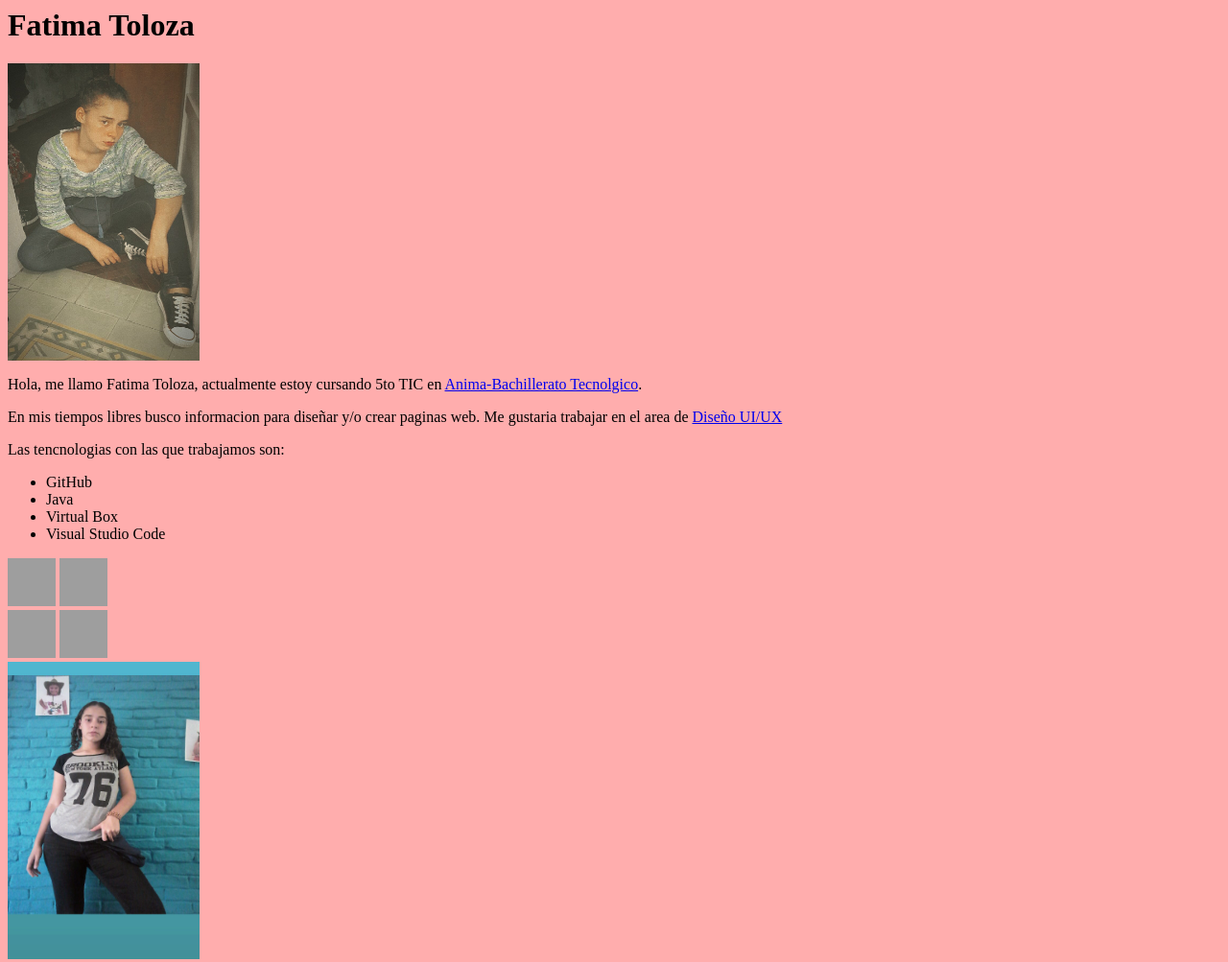
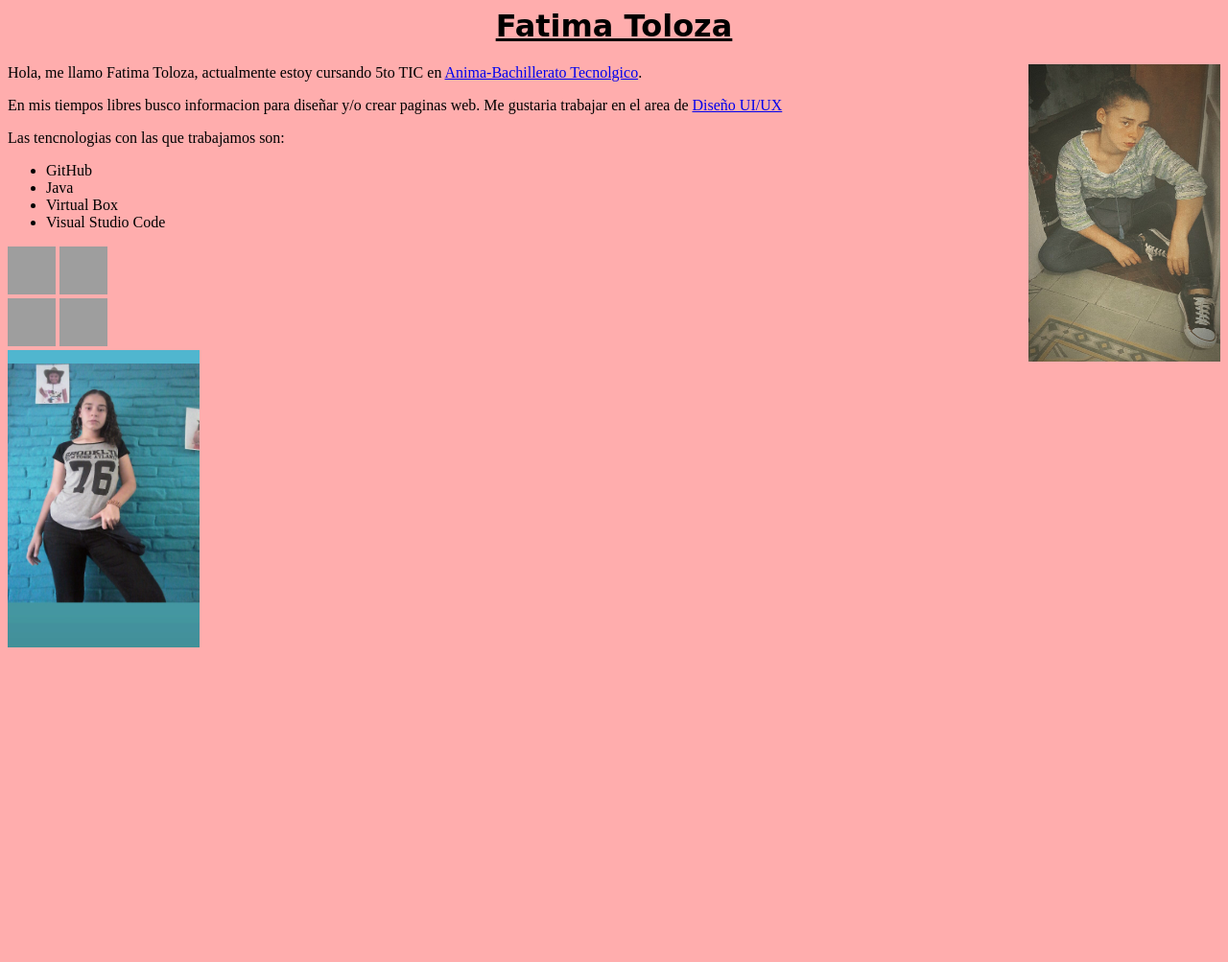
Before and after one commit to fatima16a/Dise_Web, a plain HTML site: page index.html in a window 1280 px wide. Shown: the whole page at 96% size. After the commit the page ends 800 px from the top, so only its background shows below. Drawn offline with Linux system fonts and the light colour scheme; grey boxes are pictures that could not be loaded.

Commit message:
Pagina de precentacion

```diff
--- a/index.html
+++ b/index.html
@@ -2,7 +2,7 @@
     <ht lang="es-ES">
       <head>
         <title>Pagina de precentacion</title>
-        <link rel="stylesheet" type="text/css" href=".css"/>
+        <link rel="stylesheet" type="text/css" href="sty.css"/>
         <link rel="stylesheet" href="js.js">
       </head>
       <body>
```
